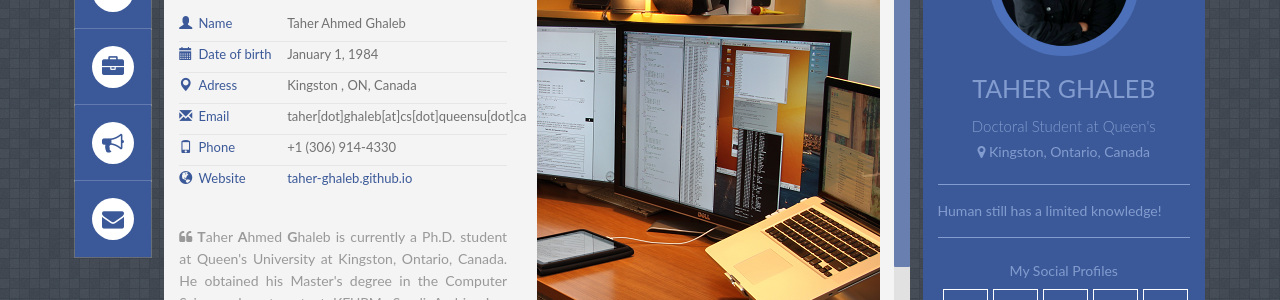
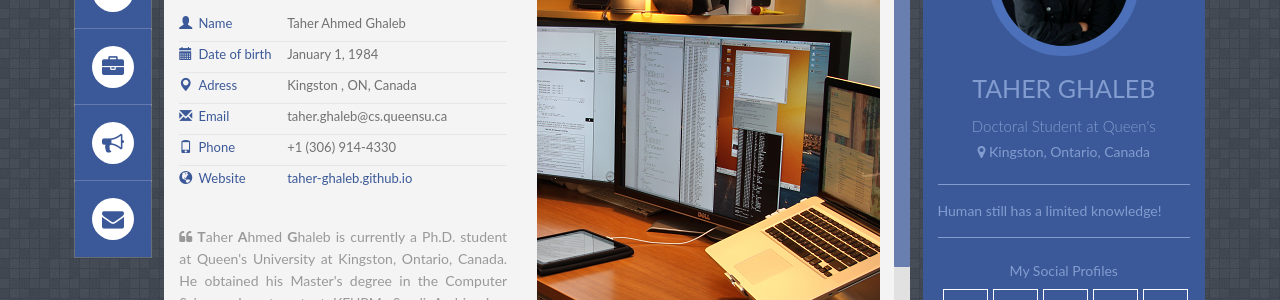
Before and after one commit to Taher-Ghaleb/Taher-Ghaleb.github.io, a Jekyll site: the page built from index.html, in a window 1280 px wide. Shown: the part 282-582 px from the top of the page. Built offline with Jekyll 4.4.1, drawn with Linux system fonts in a browser that asks for light colours; some web fonts are replaced.

Commit message:
Update profile.html

```diff
--- a/_includes/profile.html
+++ b/_includes/profile.html
@@ -38,7 +38,7 @@
             <li>
                 <i class="glyphicon glyphicon-envelope"></i>
                 <label>Email</label>
-                <span class="value">taher[dot]ghaleb[at]cs[dot]queensu[dot]ca</span>
+                <span class="value">taher.ghaleb@cs.queensu.ca</span>
                 <div class="clear"></div>
             </li>
 
```
